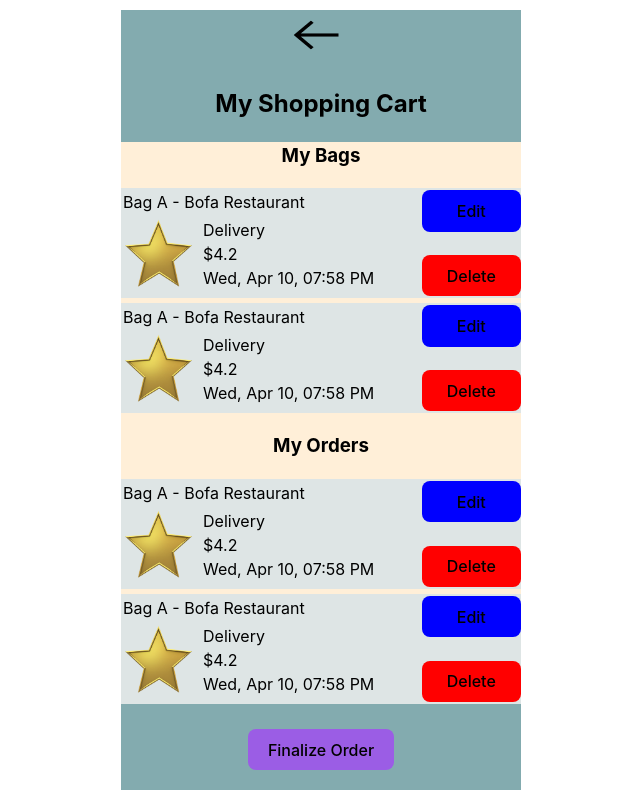
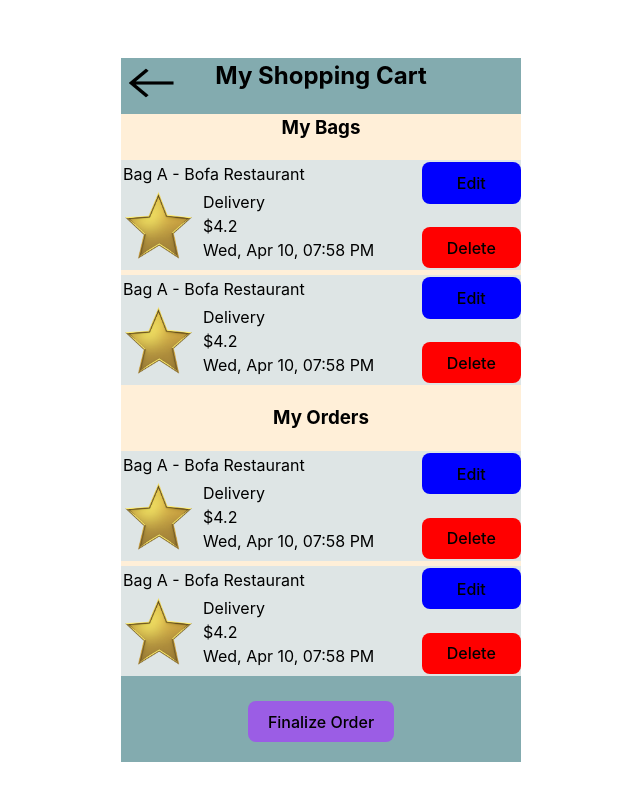
Before and after one commit to Ajknight121/SupperLust-React, a React (Vite) app: page /cart in a window 1280 px wide. Shown: the whole page, without its empty margins (319-959 px from the left). Built offline with nearby package versions, Linux system fonts and the light colour scheme.

Commit message:
Cart links

```diff
--- a/src/pages/cart/Cart.jsx
+++ b/src/pages/cart/Cart.jsx
@@ -2,6 +2,7 @@ import "./cart.css"
 import CartItem from './components/CartItem'
 import leftArrow from "../../images/left-arrow.png"
 import star from "../../images/full-star.png"
+import { Link } from "react-router-dom"
 
 let currentTime = new Date()
 const exampleBag = {
@@ -24,8 +25,10 @@ const Cart = () => {
   return (
     <div className='cart'>
       <div className='header'>
-        <div>
-          <img src={leftArrow} width={"60px"} height={"50px"} />
+        <div className="back">
+          <Link to={"/restaurant"}>
+            <img src={leftArrow} width={"60px"} height={"50px"} />
+          </Link>
         </div>
         <h2>My Shopping Cart</h2>
       </div>
@@ -45,7 +48,9 @@ const Cart = () => {
           </div>
         </div>
       </div>
-      <button className="finalize">Finalize Order</button>
+      <Link to={"/"}>
+        <button className="finalize">Finalize Order</button>
+      </Link>
     </div>
   )
 }
--- a/src/pages/cart/cart.css
+++ b/src/pages/cart/cart.css
@@ -1,6 +1,14 @@
 .cart {
     background-color: #83ABAF;
     color: black;
+}
+
+.back {
+    float: left;
+    position: absolute;
+}
+h2 {
+    width: 100%;
 }
 
 .content {
```
